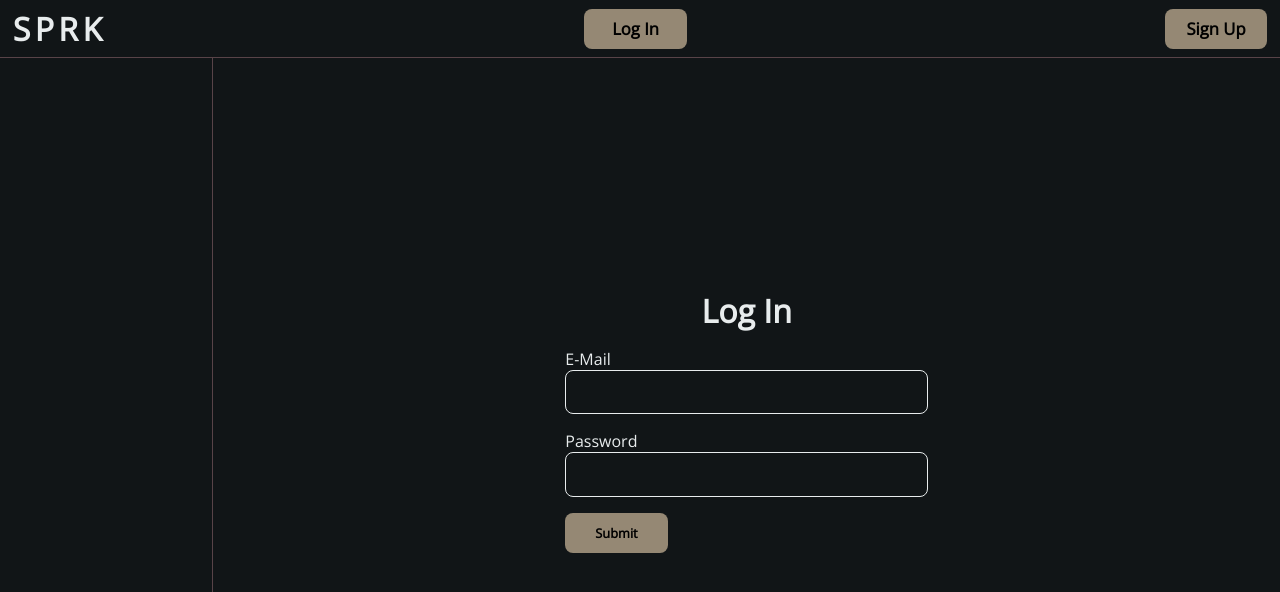
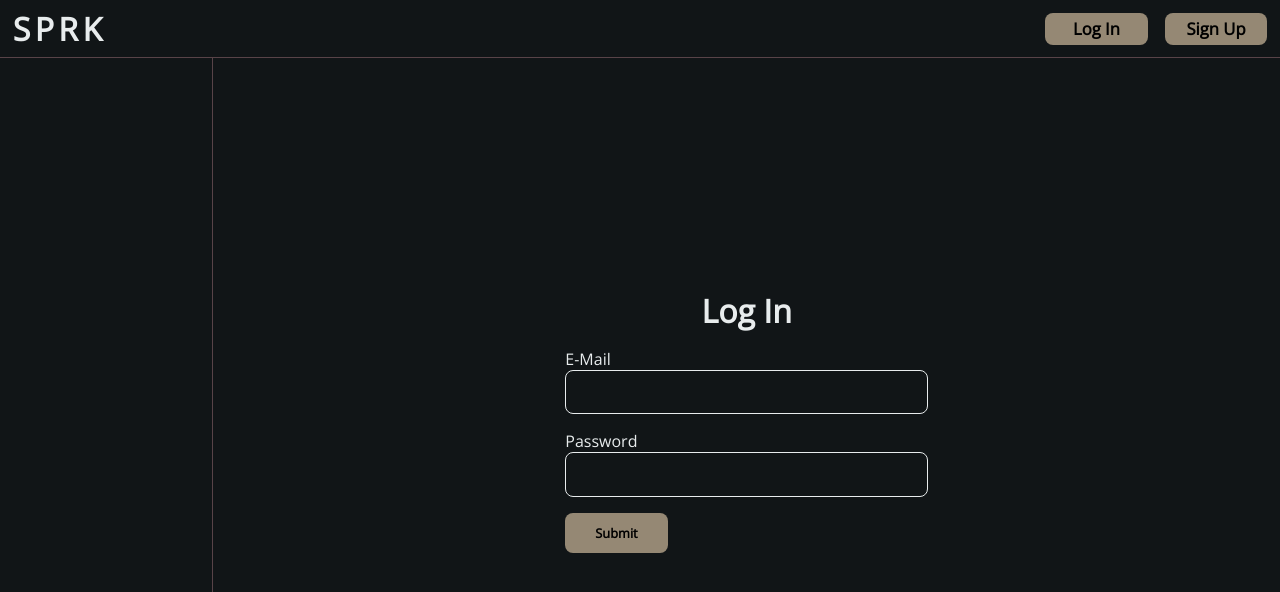
Before and after one commit to HelplessSoldier/TOP_chatApp, a React (Vite) app in the folder client/: page / in a window 1280 px wide. Shown: the top 592 px of the page. Built offline with nearby package versions, Linux system fonts and the light colour scheme.

Commit message:
header styling

```diff
--- a/client/src/globalPartials/Header.css
+++ b/client/src/globalPartials/Header.css
@@ -21,6 +21,14 @@
   background-color: var(--accent-color);
   border: none;
   width: 8vw;
-  height: 5vh;
+  height: 4vh;
   border-radius: 1vh;
+  margin-left: 1.34vw;
+  transition: background-color .34s, color .34s;
 }
+
+.headerButton:hover {
+  background-color: var(--background-color);
+  color: white;
+  border: 1px solid var(--text-color);
+}
--- a/client/src/globalPartials/Header.jsx
+++ b/client/src/globalPartials/Header.jsx
@@ -2,11 +2,11 @@ import "./Header.css";
 
 export default function Header({ setPageState }) {
   const isLoggedIn = hasCookieByName(document.cookie, "jwt");
-  console.log(isLoggedIn);
 
   const handleSignOutClick = (e) => {
     e.preventDefault();
     document.cookie = `jwt=; expires=0; path=/`;
+    setPageState('LogIn')
   };
 
   const handleChatButtonClick = (e) => {
@@ -27,6 +27,7 @@ export default function Header({ setPageState }) {
   return (
     <div className="headerContainer">
       <h1 className="headerLogo">SPRK</h1>
+      <div className="headerButtonsContainer">
         {isLoggedIn && (
           <>
             <button className="headerButton" onClick={handleChatButtonClick}>
@@ -48,6 +49,7 @@ export default function Header({ setPageState }) {
           </>
         )}
       </div>
+    </div>
   );
 }
 
```
Lines whose indentation alone changed are shown as unchanged.
